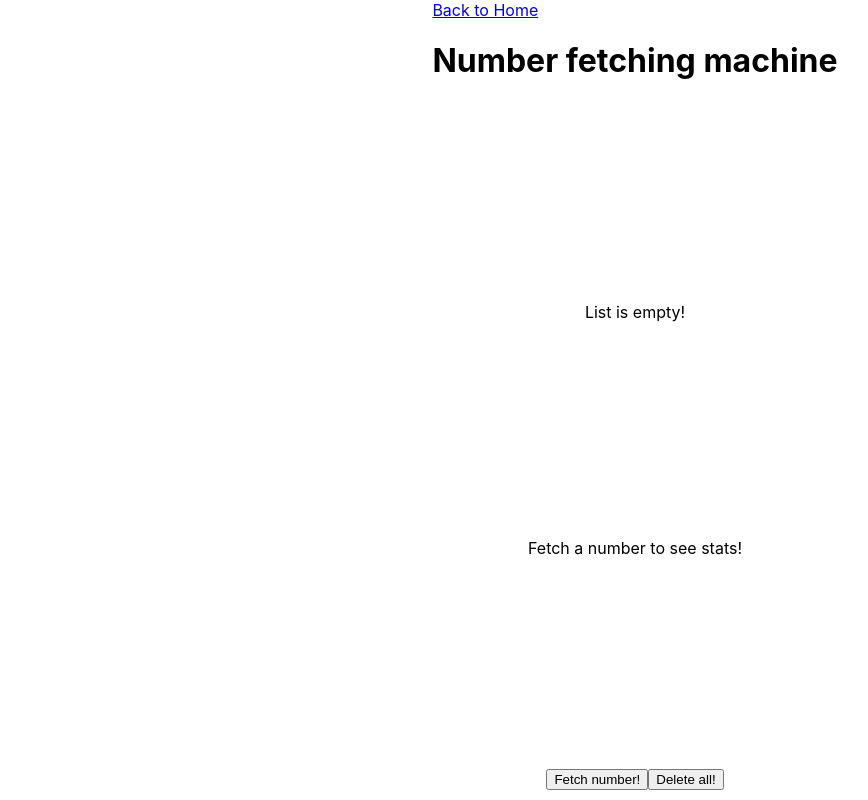
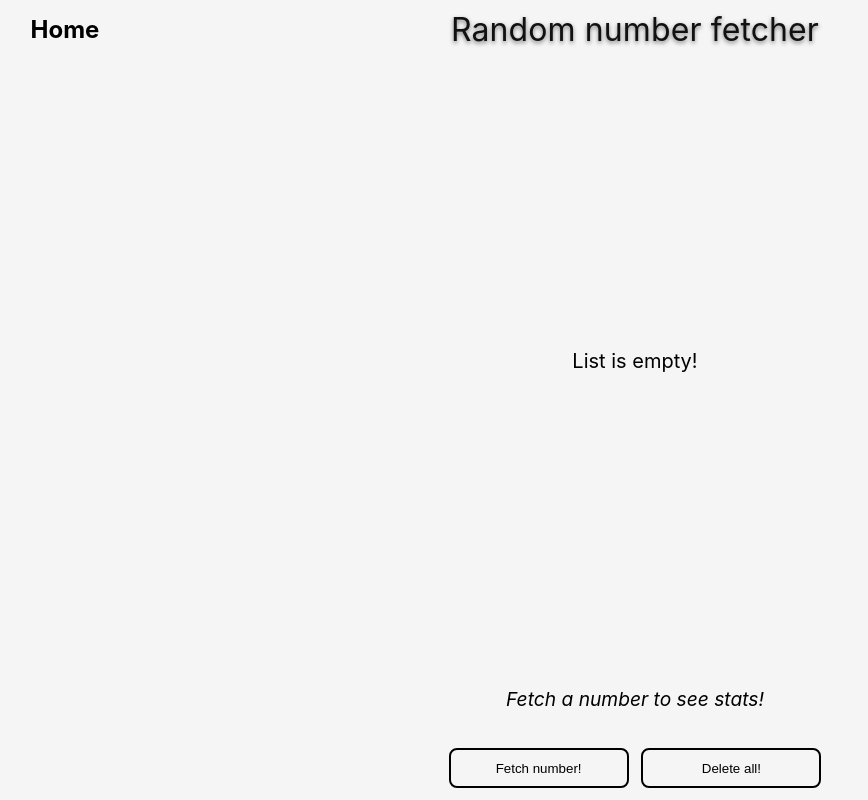
Before and after one commit to JosipTadic/Number-generator-list, a React (Create React App) app: page /random-list in a window 1280 px wide. Shown: the whole page, without its empty margins (5-873 px from the left). Built offline with nearby package versions, Linux system fonts and the light colour scheme.

Commit message:
refactoring code, added simple styling

```diff
--- a/src/App.css
+++ b/src/App.css
@@ -1,6 +1,12 @@
 .App {
   justify-content: center;
   align-items: center;
-  height: 100vh;
+  flex-direction: column;
+  height: 86vh;
   width: 100%;
 }
+.first-title {
+  margin: 2vh;
+  padding: 1vh;
+  height: 10vh;
+}
--- a/src/App.tsx
+++ b/src/App.tsx
@@ -4,8 +4,12 @@ import "./App.css";
 function App() {
   return (
     <>
-      <div className="App d-flex">
+      <h1 className="text-center first-title">
+        Welcome to random number fetcher
+      </h1>
+      <div className="App d-flex text-center">
         <Link to="/random-list">Random list</Link>
+        <h2>Click on the link to proceed!</h2>
       </div>
     </>
   );
--- a/src/RandomList.css
+++ b/src/RandomList.css
@@ -5,12 +5,134 @@
   justify-content: space-between;
   align-items: center;
 }
+.fetch-list {
+  height: 75vh;
+  overflow-y: auto;
+  justify-content: center;
+  align-items: center;
+  flex-direction: column;
+}
+.fetch-list p {
+  font-size: 1.25rem;
+}
+.fetch-list ul li {
+  padding: 5px;
+}
+.fetch-stats {
+  width: 60%;
+  padding: 5px;
+  justify-content: space-around;
+  align-items: center;
+}
+.fetch-stats p {
+  font-size: 1.2rem;
+  font-style: italic;
+}
 .fetch-number {
+  width: 100%;
   padding: 10px;
-}
-.fetch-number-button {
-  width: 250px;
+  justify-content: center;
+  align-items: center;
 }
 .bold-number {
   font-weight: bold;
 }
+.second-header {
+  padding: 10px;
+  width: 100%;
+  text-align: center;
+  justify-content: space-between;
+  align-items: center;
+}
+.second-header a {
+  width: 120px;
+  font-size: 1.5rem;
+}
+.second-header h1 {
+  margin-right: 120px;
+}
+.fetch-loading-string {
+  position: fixed;
+}
+.list-item {
+  justify-content: space-between;
+  align-items: center;
+}
+.number-from-list {
+  margin: 0;
+  width: 40px;
+  margin-right: 5px;
+}
+.list-button {
+  margin: 0 0.2rem;
+  width: 90px;
+  border: 2px solid #000;
+  border-radius: 1rem;
+  padding: 0.25rem;
+  background: transparent;
+  cursor: pointer;
+  transition: all 0.3s ease;
+  position: relative;
+  display: inline-block;
+}
+.last-number {
+  font-weight: 800;
+}
+.custom-btn {
+  width: 180px;
+  height: 40px;
+  padding: 10px 25px;
+  border: 2px solid #000;
+  border-radius: 8px;
+  font-weight: 500;
+  background: transparent;
+  cursor: pointer;
+  transition: all 0.3s ease;
+  position: relative;
+  display: inline-block;
+  margin: 0.1rem 0.4rem;
+}
+.btn-1 {
+  transition: all 0.3s ease;
+  overflow: hidden;
+}
+.btn-1:after {
+  position: absolute;
+  content: " ";
+  top: 0;
+  left: 0;
+  z-index: -1;
+  width: 100%;
+  height: 100%;
+  transition: all 0.3s ease;
+  -webkit-transform: scale(0.1);
+  transform: scale(0.1);
+}
+.btn-1:hover {
+  color: #fff;
+}
+.btn-1:hover:after {
+  background: #000;
+  -webkit-transform: scale(1);
+  transform: scale(1);
+}
+
+.btn-2:after {
+  position: absolute;
+  content: "";
+  top: 5px;
+  left: 6px;
+  width: 90%;
+  height: 70%;
+  border: 1px solid #000;
+  opacity: 0;
+  transition: all 0.3s ease;
+}
+.btn-2:hover:after {
+  opacity: 1;
+}
+@media only screen and (max-width: 1100px) {
+  .fetch-stats {
+    width: 90%;
+  }
+}
--- a/src/RandomList.tsx
+++ b/src/RandomList.tsx
@@ -115,19 +115,22 @@ const RandomList: React.FC = () => {
 
   return (
     <div className="d-flex random-list-wrapper">
-      <div className="">
-        <Link to="/">Back to Home</Link>
-        <h1>Number fetching machine</h1>
+      <div className="d-flex second-header">
+        <Link to="/">Home</Link>
+        <h1 className="text-center">Random number fetcher</h1>
+        <div></div>
       </div>
       {errorMessage.length > 1 ? (
         <Error errorMessage={errorMessage} />
       ) : (
         <>
-          <div className="">
-            {countItems() > 0 ? <></> : <p>List is empty!</p>}
+          <div className="fetch-list d-flex">
+            {numberLoading || countItems() > 0 ? <></> : <p>List is empty!</p>}
             <ul>
               {numberLoading ? (
-                <div>Loading...</div>
+                <div className="d-flex text-center fetch-loading-string">
+                  Loading...
+                </div>
               ) : (
                 numberArray
                   .sort((a, b) => a.randomNumber - b.randomNumber)
@@ -136,8 +139,12 @@ const RandomList: React.FC = () => {
                       <></>
                     ) : (
                       <li key={randomNumber.id}>
+                        <div className="d-flex list-item">
+                          <p className="number-from-list">
                             {randomNumber.lastPulledOut ? (
-                          <b>{randomNumber.randomNumber}</b>
+                              <b className="last-number">
+                                {randomNumber.randomNumber}
+                              </b>
                             ) : (
                               randomNumber.randomNumber
                             )}
@@ -145,21 +152,25 @@ const RandomList: React.FC = () => {
                             setNumberFrequency(randomNumber.randomNumber) > 1
                               ? "/" + randomNumber.order
                               : ""}
+                          </p>
                           <CustomButton
                             onClick={() => decreaseOrder(randomNumber.id)}
                             buttonText={"Decrease"}
+                            customStyle={"list-button btn-1"}
                           />
                           <CustomButton
                             onClick={() => deleteNumber(randomNumber.id)}
                             buttonText={"Delete"}
+                            customStyle={"list-button btn-1"}
                           />
+                        </div>
                       </li>
                     )
                   )
               )}
             </ul>
           </div>
-          <div>
+          <div className="fetch-stats d-flex">
             {countItems() > 0 ? (
               <Stats
                 countItems={countItems}
@@ -171,14 +182,16 @@ const RandomList: React.FC = () => {
               <p>Fetch a number to see stats!</p>
             )}
           </div>
-          <div className="fetch-number">
+          <div className="fetch-number d-flex">
             <CustomButton
               onClick={() => fetchNumber()}
               buttonText={"Fetch number!"}
+              customStyle={"custom-btn btn-1"}
             />
             <CustomButton
               onClick={() => clearArrays()}
               buttonText={"Delete all!"}
+              customStyle={"custom-btn btn-1"}
             />
           </div>
         </>
--- a/src/components/Stats.tsx
+++ b/src/components/Stats.tsx
@@ -1,13 +1,16 @@
 import React from "react";
 
-const Stats: React.FC<IstatsProps> = ({countItems, calculateSum, highestValue, lowestValue}) => {
+const Stats: React.FC<IstatsProps> = ({
+  countItems,
+  calculateSum,
+  highestValue,
+  lowestValue,
+}) => {
   return (
     <>
-      <p>
-        Number of items and frequency: {countItems() === 0 ? "?" : countItems()}
-      </p>
+      <p>Number of items: {countItems() === 0 ? "?" : countItems()}</p>
       <p>Sum of numbers: {calculateSum() === 0 ? "?" : calculateSum()}</p>
-      <p>Heighest value: {highestValue === -Infinity ? "?" : highestValue}</p>
+      <p>Highest value: {highestValue === -Infinity ? "?" : highestValue}</p>
       <p>Lowest value: {lowestValue === Infinity ? "?" : lowestValue}</p>
     </>
   );
--- a/src/index.css
+++ b/src/index.css
@@ -1,16 +1,109 @@
 * {
   box-sizing: border-box;
 }
-
 body {
   margin: 0;
-  font-family: -apple-system, BlinkMacSystemFont, 'Segoe UI', 'Roboto', 'Oxygen',
-    'Ubuntu', 'Cantarell', 'Fira Sans', 'Droid Sans', 'Helvetica Neue',
+  font-family: -apple-system, BlinkMacSystemFont, "Segoe UI", "Roboto", "Oxygen",
+    "Ubuntu", "Cantarell", "Fira Sans", "Droid Sans", "Helvetica Neue",
     sans-serif;
   -webkit-font-smoothing: antialiased;
   -moz-osx-font-smoothing: grayscale;
+  background-color: whitesmoke;
+}
+button {
+  outline: none;
+}
+a {
+  background-image: linear-gradient(to right, #54b3d6, #54b3d6 50%, #000 50%);
+  font-size: 1.8rem;
+  font-weight: bold;
+  background-size: 200% 100%;
+  background-position: -100%;
+  display: inline-block;
+  padding: 5px 0;
+  position: relative;
+  -webkit-background-clip: text;
+  -webkit-text-fill-color: transparent;
+  transition: all 0.3s ease-in-out;
 }
 
+a:before {
+  content: "";
+  background: #54b3d6;
+  display: block;
+  position: absolute;
+  bottom: -3px;
+  left: 0;
+  width: 0;
+  height: 3px;
+  transition: all 0.3s ease-in-out;
+}
+
+a:hover {
+  background-position: 0;
+}
+
+a:hover::before {
+  width: 100%;
+}
+
+h1 {
+  margin: 0;
+  padding: 0;
+  text-shadow: 0px 2px 4px rgba(0, 0, 0, 0.5);
+  color: #111;
+  font-weight: 400;
+  letter-spacing: 0.1px;
+  line-height: 1;
+  text-align: center;
+}
+h2 {
+  font-style: italic;
+}
 .d-flex {
   display: flex;
 }
+.text-center {
+  text-align: center;
+}
+ul {
+  margin: 0;
+  padding: 0;
+  display: grid;
+  grid-template-columns: repeat(5, minmax(1px, 1fr));
+  grid-gap: 1rem;
+}
+li {
+  list-style: none;
+  list-style-position: inside;
+  -webkit-column-break-inside: avoid;
+  page-break-inside: avoid;
+  break-inside: avoid;
+}
+@media only screen and (max-width: 1100px) {
+  html {
+    font-size: 14px;
+  }
+  ul {
+    grid-template-columns: repeat(3, minmax(1px, 1fr));
+    grid-gap: 0.5rem;
+  }
+}
+@media only screen and (max-width: 700px) {
+  html {
+    font-size: 13px;
+  }
+  ul {
+    grid-template-columns: repeat(2, minmax(1px, 1fr));
+    grid-gap: 0.25rem;
+  }
+}
+@media only screen and (max-width: 420px) {
+  html {
+    font-size: 12px;
+  }
+  ul {
+    grid-template-columns: repeat(1, minmax(1px, 1fr));
+    grid-gap: 0.1rem;
+  }
+}
```
Also changed, not shown: src/components/CustomButton.tsx (+8 -3 lines), src/components/Error.tsx (+6 -7 lines), src/react-app-env.d.ts (indentation only). Lines whose indentation alone changed are shown as unchanged.
